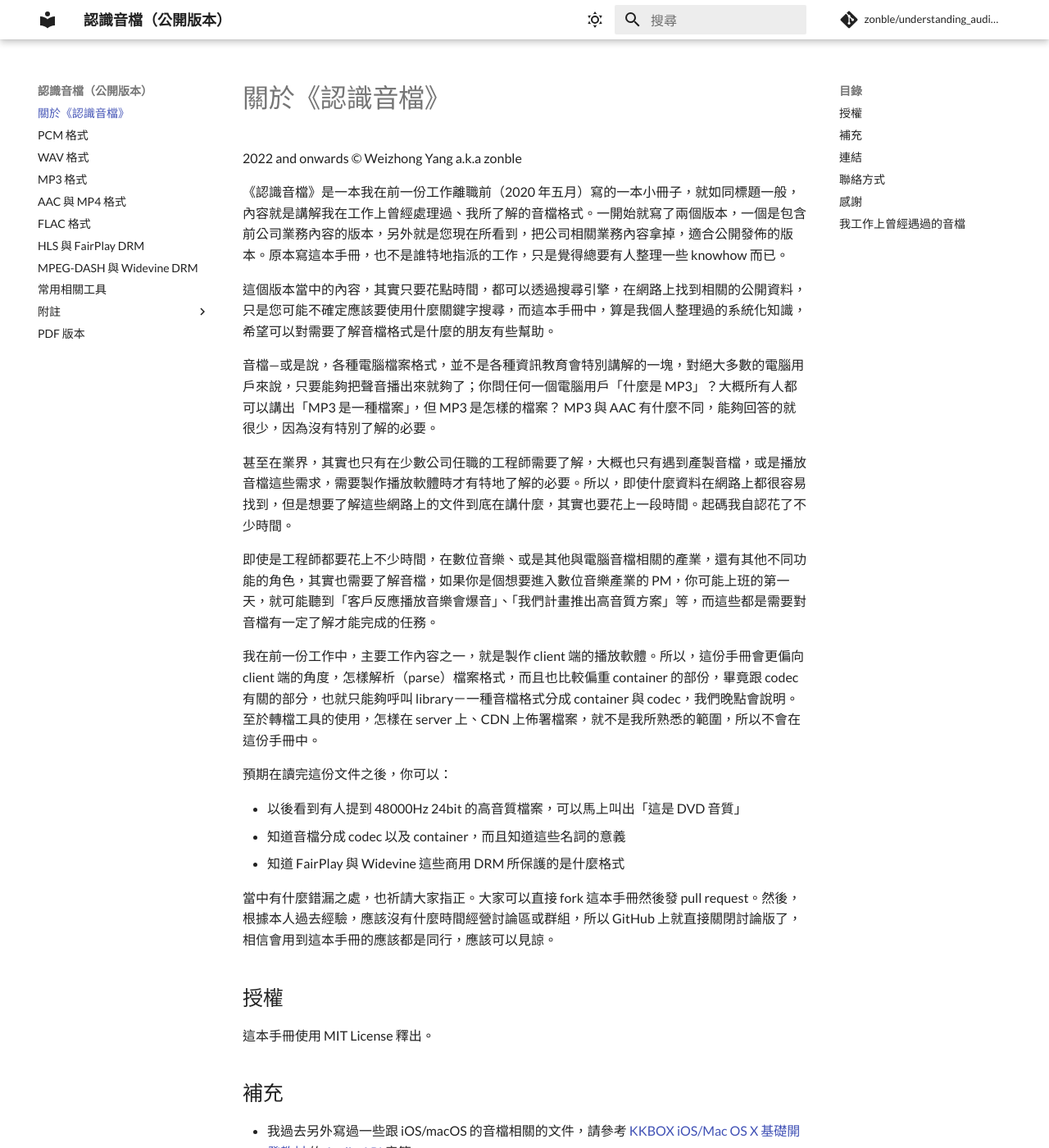
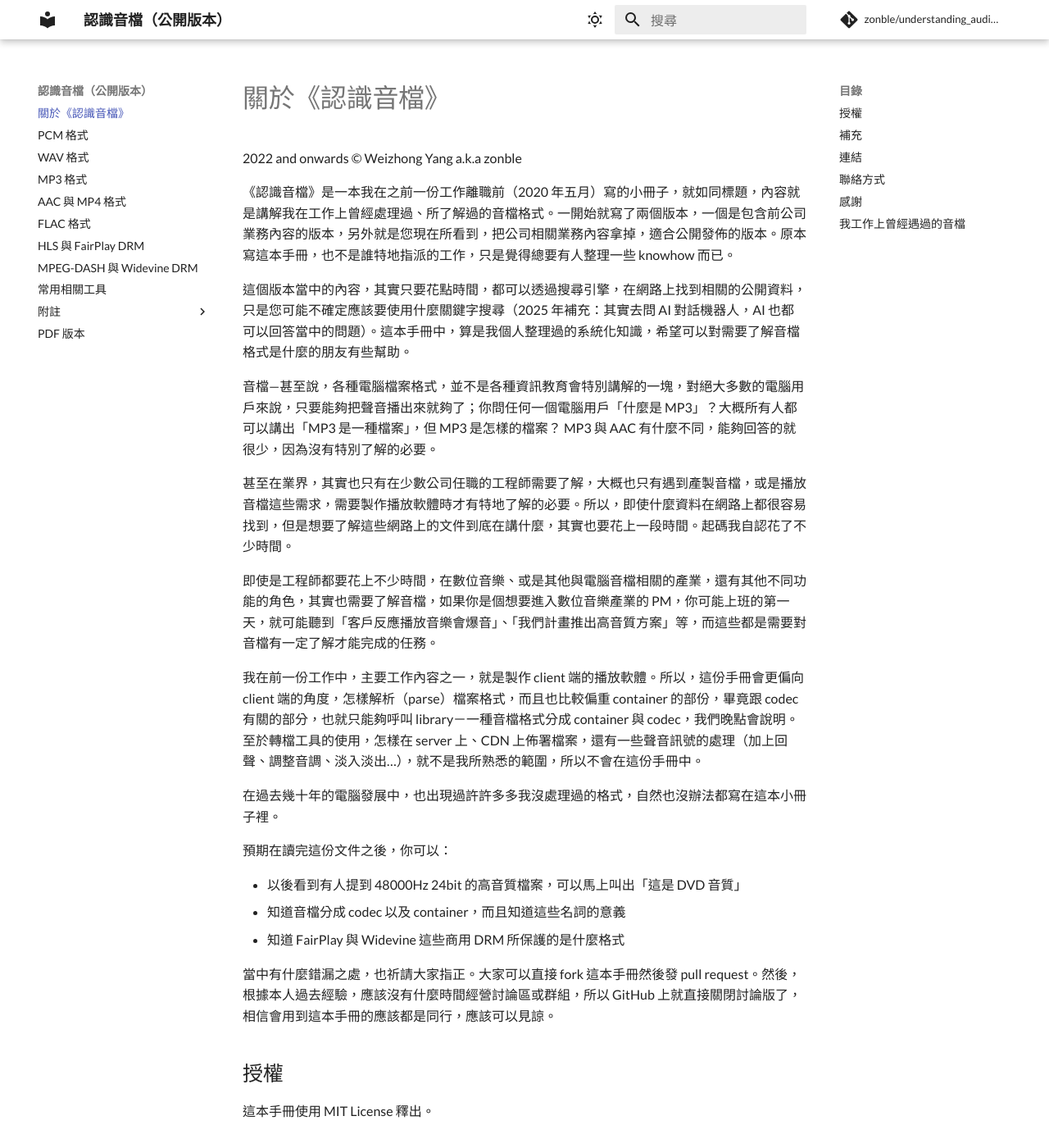
Before and after one commit to zonble/understanding_audio_files, an MkDocs documentation site: the page built from docs/index.md, in a window 1280 px wide and 1400 px high. Shown: the whole window at 82% size. Built offline with MkDocs 1.6.1 and Material for MkDocs 9.7.7, drawn with Linux system fonts in a browser that asks for light colours; comment, search, counter and statistics services are not loaded.

```diff
--- a/docs/index.md
+++ b/docs/index.md
@@ -2,17 +2,19 @@
 
 2022 and onwards © Weizhong Yang a.k.a zonble
 
-《認識音檔》是一本我在前一份工作離職前（2020 年五月）寫的一本小冊子，就如同標題一般，內容就是講解我在工作上曾經處理過、我所了解的音檔格式。一開始就寫了兩個版本，一個是包含前公司業務內容的版本，另外就是您現在所看到，把公司相關業務內容拿掉，適合公開發佈的版本。原本寫這本手冊，也不是誰特地指派的工作，只是覺得總要有人整理一些 knowhow 而已。
+《認識音檔》是一本我在之前一份工作離職前（2020 年五月）寫的小冊子，就如同標題，內容就是講解我在工作上曾經處理過、所了解過的音檔格式。一開始就寫了兩個版本，一個是包含前公司業務內容的版本，另外就是您現在所看到，把公司相關業務內容拿掉，適合公開發佈的版本。原本寫這本手冊，也不是誰特地指派的工作，只是覺得總要有人整理一些 knowhow 而已。
 
-這個版本當中的內容，其實只要花點時間，都可以透過搜尋引擎，在網路上找到相關的公開資料，只是您可能不確定應該要使用什麼關鍵字搜尋，而這本手冊中，算是我個人整理過的系統化知識，希望可以對需要了解音檔格式是什麼的朋友有些幫助。
+這個版本當中的內容，其實只要花點時間，都可以透過搜尋引擎，在網路上找到相關的公開資料，只是您可能不確定應該要使用什麼關鍵字搜尋（2025 年補充：其實去問 AI 對話機器人，AI 也都可以回答當中的問題）。這本手冊中，算是我個人整理過的系統化知識，希望可以對需要了解音檔格式是什麼的朋友有些幫助。
 
-音檔—或是說，各種電腦檔案格式，並不是各種資訊教育會特別講解的一塊，對絕大多數的電腦用戶來說，只要能夠把聲音播出來就夠了；你問任何一個電腦用戶「什麼是 MP3」？大概所有人都可以講出「MP3 是一種檔案」，但 MP3 是怎樣的檔案？ MP3 與 AAC 有什麼不同，能夠回答的就很少，因為沒有特別了解的必要。
+音檔—甚至說，各種電腦檔案格式，並不是各種資訊教育會特別講解的一塊，對絕大多數的電腦用戶來說，只要能夠把聲音播出來就夠了；你問任何一個電腦用戶「什麼是 MP3」？大概所有人都可以講出「MP3 是一種檔案」，但 MP3 是怎樣的檔案？ MP3 與 AAC 有什麼不同，能夠回答的就很少，因為沒有特別了解的必要。
 
 甚至在業界，其實也只有在少數公司任職的工程師需要了解，大概也只有遇到產製音檔，或是播放音檔這些需求，需要製作播放軟體時才有特地了解的必要。所以，即使什麼資料在網路上都很容易找到，但是想要了解這些網路上的文件到底在講什麼，其實也要花上一段時間。起碼我自認花了不少時間。
 
 即使是工程師都要花上不少時間，在數位音樂、或是其他與電腦音檔相關的產業，還有其他不同功能的角色，其實也需要了解音檔，如果你是個想要進入數位音樂產業的 PM，你可能上班的第一天，就可能聽到「客戶反應播放音樂會爆音」、「我們計畫推出高音質方案」等，而這些都是需要對音檔有一定了解才能完成的任務。
 
-我在前一份工作中，主要工作內容之一，就是製作 client 端的播放軟體。所以，這份手冊會更偏向 client 端的角度，怎樣解析（parse）檔案格式，而且也比較偏重 container 的部份，畢竟跟 codec 有關的部分，也就只能夠呼叫 library－一種音檔格式分成 container 與 codec，我們晚點會說明。至於轉檔工具的使用，怎樣在 server 上、CDN 上佈署檔案，就不是我所熟悉的範圍，所以不會在這份手冊中。
+我在前一份工作中，主要工作內容之一，就是製作 client 端的播放軟體。所以，這份手冊會更偏向 client 端的角度，怎樣解析（parse）檔案格式，而且也比較偏重 container 的部份，畢竟跟 codec 有關的部分，也就只能夠呼叫 library－一種音檔格式分成 container 與 codec，我們晚點會說明。至於轉檔工具的使用，怎樣在 server 上、CDN 上佈署檔案，還有一些聲音訊號的處理（加上回聲、調整音調、淡入淡出…），就不是我所熟悉的範圍，所以不會在這份手冊中。
+
+在過去幾十年的電腦發展中，也出現過許許多多我沒處理過的格式，自然也沒辦法都寫在這本小冊子裡。
 
 預期在讀完這份文件之後，你可以：
 
@@ -36,7 +38,6 @@
 - 這本手冊位在 <https://zonble.github.io/understanding_audio_files/>
 - GitHub 專案位置在 <https://github.com/zonble/understanding_audio_files>
 - [PDF 版本](https://zonble.github.io/understanding_audio_files/understanding_audio_files.pdf)
-<!-- - [EPUB 版本](https://zonble.github.io/understanding_audio_files/understanding_audio_files.epub) -->
 
 ## 聯絡方式
 
--- a/mkdocs.yml
+++ b/mkdocs.yml
@@ -32,9 +32,9 @@ plugins:
   - search:
       lang: en
   - social:
-      cards_font: Noto Sans TC
+      cards_font: Noto Sans CJK TC
   - with-pdf:
-      copyright: 2022 © 楊維中 a.k.a zonble
+      copyright: 2022 and onwards © 楊維中 a.k.a zonble
       author: 楊維中 a.k.a zonble
       cover_subtitle: 一本關於音檔格式的技術小冊子
       toc_title: 目錄
```
Also changed, not shown: other parts of docs/index.md (+1 -1 lines), docs/hls/README.md (+7 -5 lines), docs/misc/version.md (+2 -1 lines), docs/pcm/README.md (+1 -1 lines).
